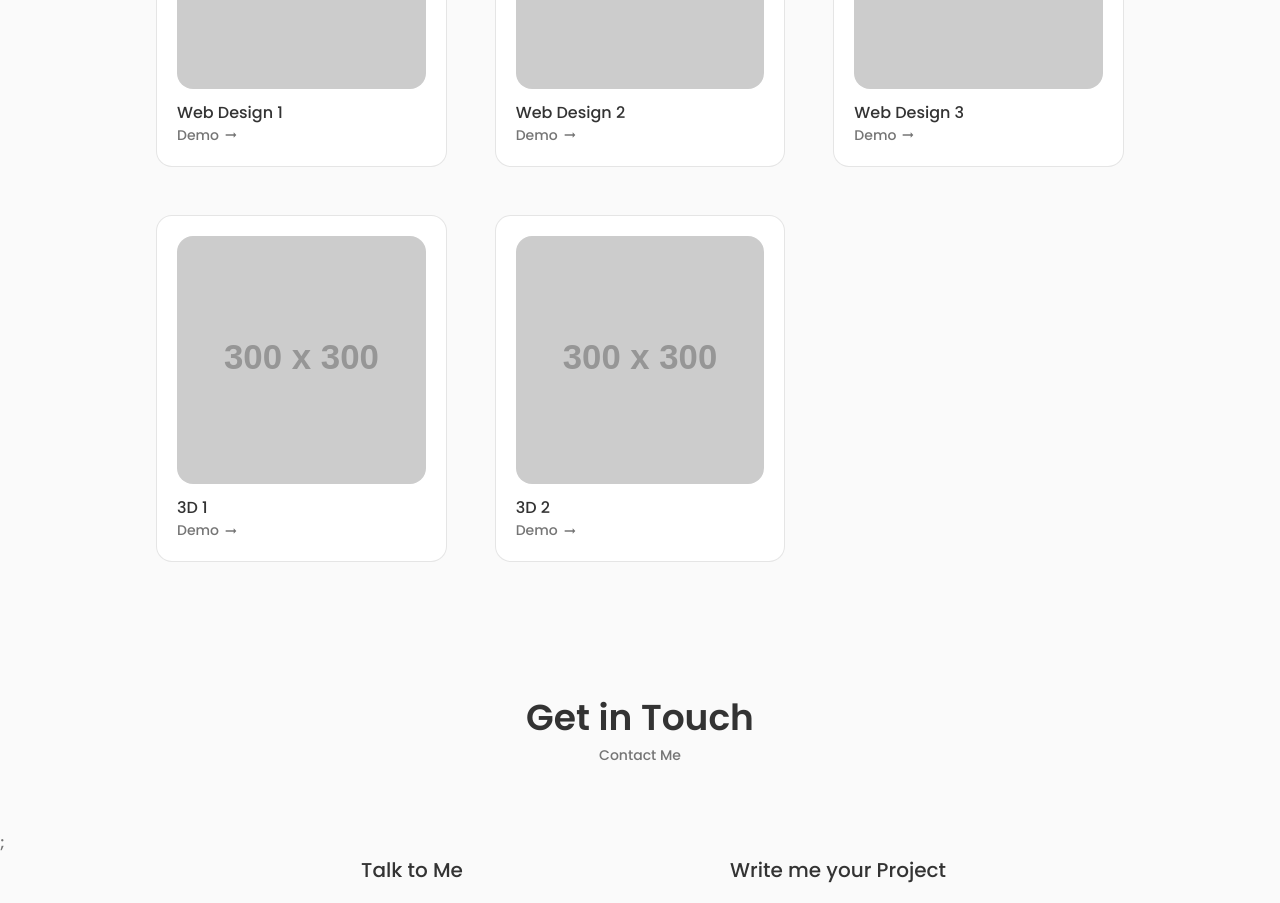
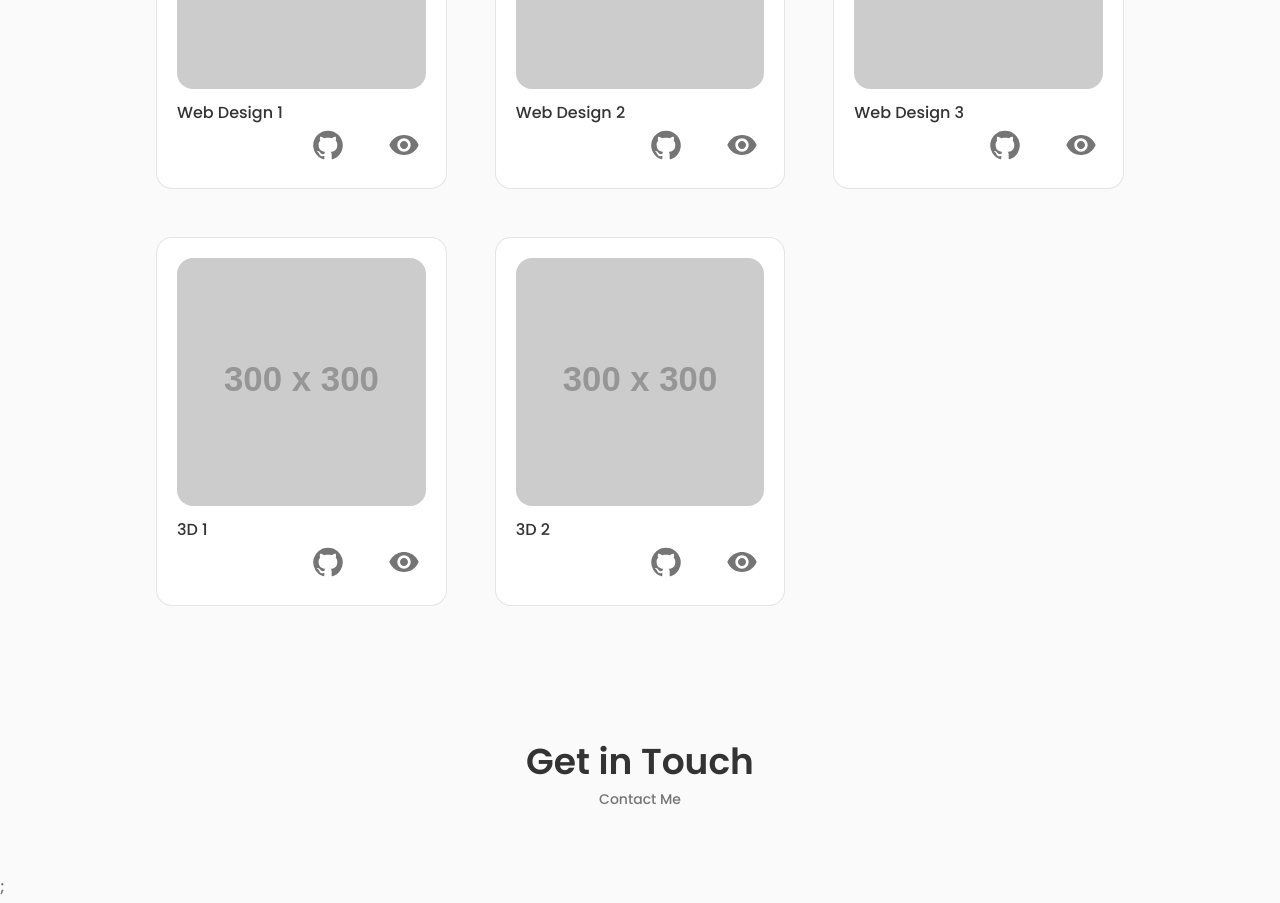
Before and after one commit to kevincastrochavez/kevin-portfolio, a React (Create React App) app: page / in a window 1280 px wide. Shown: the part 3000-3903 px from the top of the page. Built offline with nearby package versions, Linux system fonts and the light colour scheme.

Commit message:
gave cards more space customized them and improved layout

```diff
--- a/src/components/portfolio/Project.js
+++ b/src/components/portfolio/Project.js
@@ -1,15 +1,36 @@
 import React from 'react';
 
-import ArrowRightAltIcon from '@mui/icons-material/ArrowRightAlt';
+import { Tooltip } from '@mui/material';
+import GitHubIcon from '@mui/icons-material/GitHub';
+import VisibilityIcon from '@mui/icons-material/Visibility';
 
 function Project({ item }) {
   return (
     <div className='project__card' key={item.id}>
       <img src={item.image} alt='' className='project__img' />
       <h3 className='project__title'>{item.title}</h3>
-      <a href='#' className='project__button'>
-        Demo <ArrowRightAltIcon />
-      </a>
+      <div className='project__actions'>
+        <Tooltip title='GitHub repository'>
+          <a
+            className='project__link'
+            target='_blank'
+            href={item?.githubLink}
+            rel='noreferrer'
+          >
+            <GitHubIcon />
+          </a>
+        </Tooltip>
+        <Tooltip title='View Live Site'>
+          <a
+            className='project__link'
+            target='_blank'
+            href={item?.liveSiteLink}
+            rel='noreferrer'
+          >
+            <VisibilityIcon />
+          </a>
+        </Tooltip>
+      </div>
     </div>
   );
 }
--- a/src/components/portfolio/Projects.js
+++ b/src/components/portfolio/Projects.js
@@ -36,9 +36,6 @@ function Projects() {
   ));
 
   const projectItems = visibleProjects?.map((projectItem) => (
-    // TODO: Fix cards and customize them
-    // TODO: Give more space and better layout
-
     <Project key={projectItem.id} item={projectItem} />
   ));
 
--- a/src/components/portfolio/data.js
+++ b/src/components/portfolio/data.js
@@ -6,30 +6,40 @@ export const projects = [
     image: imageExample,
     title: 'Web Design 1',
     category: 'web',
+    githubLink: 'https://github.com/',
+    liveSiteLink: 'https://www.google.com',
   },
   {
     id: 2,
     image: imageExample,
     title: 'Web Design 2',
     category: 'web',
+    githubLink: 'https://github.com/',
+    liveSiteLink: 'https://www.google.com',
   },
   {
     id: 3,
     image: imageExample,
     title: 'Web Design 3',
     category: 'web',
+    githubLink: 'https://github.com/',
+    liveSiteLink: 'https://www.google.com',
   },
   {
     id: 4,
     image: imageExample,
     title: '3D 1',
     category: '3d',
+    githubLink: 'https://github.com/',
+    liveSiteLink: 'https://www.google.com',
   },
   {
     id: 5,
     image: imageExample,
     title: '3D 2',
     category: '3d',
+    githubLink: 'https://github.com/',
+    liveSiteLink: 'https://www.google.com',
   },
 ];
 
--- a/src/styles/project.scss
+++ b/src/styles/project.scss
@@ -17,23 +17,26 @@
     font-weight: 500;
   }
 
+  &__actions {
+    margin-top: $m1;
+    display: flex;
+    justify-content: end;
+    gap: 32px;
+  }
+
+  &__link {
+    & svg {
+      width: 44px;
+      font-size: 32px;
+    }
+  }
+
   &__button {
     color: $text;
     font-size: $small-font;
     display: flex;
     align-items: center;
     column-gap: 0.25rem;
-
-    & svg {
-      font-size: 1rem;
-      transition: 0.4s;
-    }
-
-    &:hover {
-      & svg {
-        transform: translateX(0.25rem);
-      }
-    }
   }
 }
 
@@ -53,11 +56,3 @@
     }
   }
 }
-
-@media screen and (max-width: 576px) {
-  .project {
-    // &__img {
-    //   width: 100%;
-    // }
-  }
-}
```
